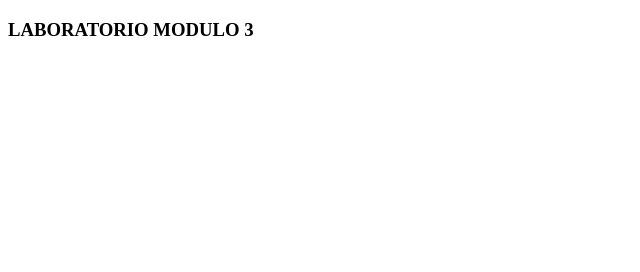
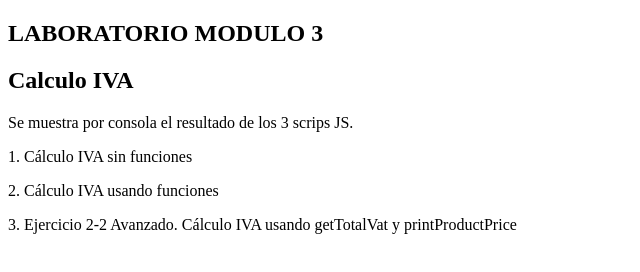
Before and after one commit to hugomenz/BootcampJS-LemonCode, a plain HTML site: page modulo3/iva_laboratorio/index.html in a window 1280 px wide. Shown: the whole page, without its empty margins (0-640 px from the left). Drawn offline with Linux system fonts and the light colour scheme.

Commit message:
consol.log texts changed

```diff
--- a/modulo3/iva_laboratorio/index.html
+++ b/modulo3/iva_laboratorio/index.html
@@ -7,7 +7,12 @@
     <title>Document</title>
 </head>
 <body>
-    <h3>LABORATORIO MODULO 3</h3>
+    <h2>LABORATORIO MODULO 3</h2>
+    <h2>Calculo IVA</h2>
+    <p>Se muestra por consola el resultado de los 3 scrips JS. </p>
+    <p>1. Cálculo IVA sin funciones </p>
+    <p>2. Cálculo IVA usando funciones</p>
+    <p>3. Ejercicio 2-2 Avanzado. Cálculo IVA usando getTotalVat y printProductPrice</p>
     <script src="js/m3_ej1_1_iva.js"></script>
     <script src="js/m3_ej1_2_iva.js"></script>
     <script src="js/m3_ej2_2_iva.js"></script>
--- a/modulo3/iva_laboratorio/js/m3_ej1_1_iva.js
+++ b/modulo3/iva_laboratorio/js/m3_ej1_1_iva.js
@@ -1,4 +1,4 @@
-console.log("# Ejercicio 1_1. Calculo de iva total")
+console.log("# 1. Cálculo IVA sin funciones")
 
 let iva = 0.21;
 const product = { count: 3, price: 12.55, type: "ropa" };
--- a/modulo3/iva_laboratorio/js/m3_ej1_2_iva.js
+++ b/modulo3/iva_laboratorio/js/m3_ej1_2_iva.js
@@ -1,4 +1,4 @@
-console.log("# Ejercicio 1_2. Calculo  iva usando funciones")
+console.log("# 2. Cálculo IVA usando funciones")
 
 // poduct declarado en el fichero m3_ej1_1_iva.js
 // const product = { count: 3, price: 12.55, type: "ropa" };
--- a/modulo3/iva_laboratorio/js/m3_ej2_2_iva.js
+++ b/modulo3/iva_laboratorio/js/m3_ej2_2_iva.js
@@ -1,4 +1,4 @@
-console.log("# Ejercicio 2_2. Calculo  iva usando getTotalVat")
+console.log("# 3. Ejercicio 2-2 Avanzado. Cálculo IVA usando getTotalVat y printProductPrice")
 
 // poduct declarado en el fichero m3_ej1_1_iva.js
 // const product = { count: 3, price: 12.55, type: "ropa" };
```
